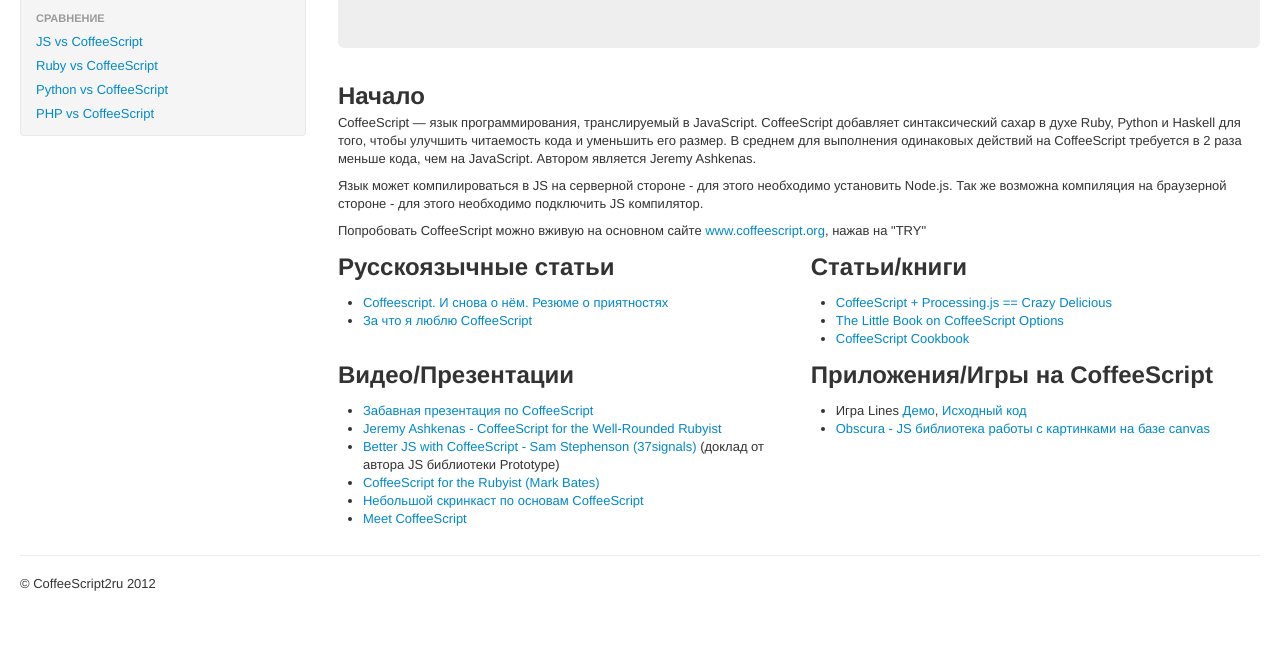
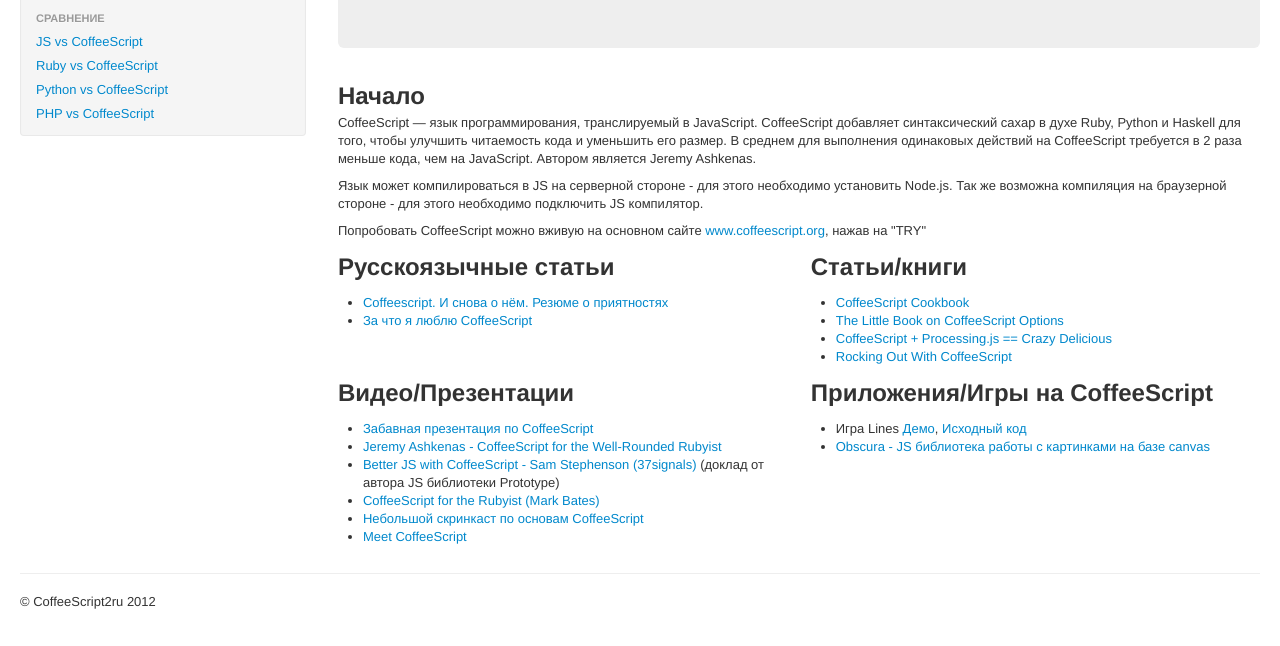
Before and after one commit to CoffeeScript2ru/coffeescript2ru.github.com, a plain HTML site: page index.html in a window 1280 px wide. Shown: the part 274-920 px from the top of the page. Drawn offline with Linux system fonts and the light colour scheme.

Commit message:
added link to http://net.tutsplus.com

```diff
--- a/index.html
+++ b/index.html
@@ -111,11 +111,11 @@
             <div class="span6">
               <h2>Статьи/книги</h2>
               <p>
-
                 <ul>
+                  <li><a href="http://coffeescriptcookbook.com/">CoffeeScript Cookbook</a></li>
+                  <li><a href="http://arcturo.github.com/library/coffeescript/">The Little Book on CoffeeScript Options</a></li>
                   <li><a href="http://dry.ly/2011/02/21/coffeescript--processingjs--crazy-delicious/">CoffeeScript + Processing.js == Crazy Delicious</a></li>
-                  <li><a href="http://arcturo.github.com/library/coffeescript/">The Little Book on CoffeeScript Options</a></li>
-                  <li><a href="http://coffeescriptcookbook.com/">CoffeeScript Cookbook</a></li>
+                  <li><a href="http://net.tutsplus.com/tutorials/javascript-ajax/rocking-out-with-coffeescript/">Rocking Out With CoffeeScript</a>
                 </ul>
               </p>
               <!-- <p><a class="btn" href="#">View details &raquo;</a></p> -->
```
